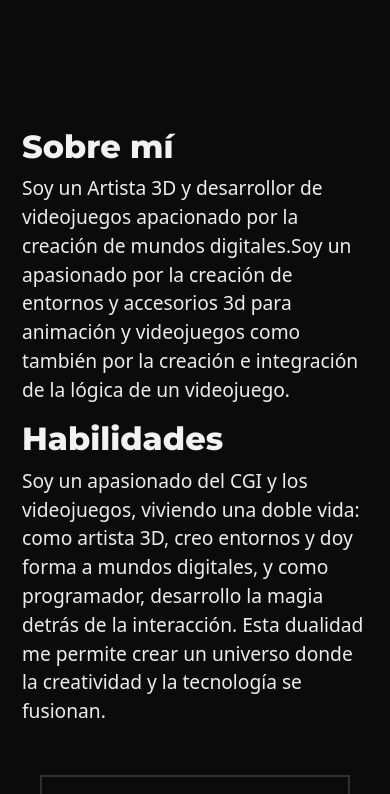
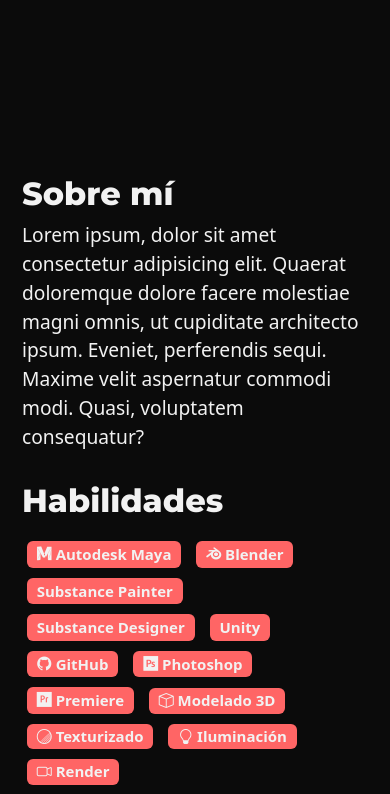
Before and after one commit to santanagamedev/portfolio, a plain HTML site: page index.html in a window 390 px wide. Shown: the part 780-1574 px from the top of the page. Drawn offline with nearby package versions, Linux system fonts and the light colour scheme.

Commit message:
About me section updated

```diff
--- a/index.html
+++ b/index.html
@@ -17,6 +17,8 @@
     <link rel="stylesheet" href="https://cdn.jsdelivr.net/npm/bootstrap-icons@1.11.3/font/bootstrap-icons.min.css">
     <!-- CSS -->
     <link href="style.css" rel="stylesheet">
+    <!-- JavaScript -->
+    <link rel="stylesheet" type='text/css' href="https://cdn.jsdelivr.net/gh/devicons/devicon@latest/devicon.min.css" />
     <!-- Google Fonts-->
     <!-- Roboto Font -->
     <link rel="preconnect" href="https://fonts.googleapis.com">
@@ -87,7 +89,7 @@
             <!-- <img class="hero-image-dev rounded-circle" src="images/profile-photo.jpg" alt="Foto de Carlos Vargas Santana"> -->
             <div>
             <h1 class="white-text">
-              Hola! Soy Carlos Vargas Santana, <br>
+              Hola! Soy Carlos Vargas Santana<br>
               <span class="h1-red-word""> Artista 3d y Desarrollador de Videojuegos</span>
             </h1>
             <p class="white-text">
@@ -101,18 +103,32 @@
         </div>
     </section>
     <!-- About Me -->
-    <section id="about-me"  class="about-me dark-section">
+    <section id="about-me"  class="about-me dark-section ">
       <div class="container">
-        <div class="">
+        <div class="about-second">
             <h2 class="title-section white-text">Sobre mí</h2>
             <p class="text-section">
-              Soy un Artista 3D y desarrollor de videojuegos apacionado por la creación de mundos digitales.Soy un apasionado por la creación de entornos y accesorios 3d para animación y videojuegos como también por la creación e integración de la lógica de un videojuego.
+              Lorem ipsum, dolor sit amet consectetur adipisicing elit. Quaerat doloremque dolore facere molestiae magni omnis, ut cupiditate architecto ipsum. Eveniet, perferendis sequi. Maxime velit aspernatur commodi modi. Quasi, voluptatem consequatur?
             </p>
         </div>
-        <div class="">
+        <div class="about-second">
           <h2 class="title-section white-text">Habilidades</h2>
           <p class="text-section">
-            Soy un apasionado del CGI y los videojuegos, viviendo una doble vida: como artista 3D, creo entornos y doy forma a mundos digitales, y como programador, desarrollo la magia detrás de la interacción. Esta dualidad me permite crear un universo donde la creatividad y la tecnología se fusionan.
+            <div class="badges-container">
+              <span class="badge "><i class="devicon-maya-plain"></i> Autodesk Maya</span>
+              <span class="badge "><i class="devicon-blender-original"></i> Blender</span>
+              <span class="badge "><i class="devicon-"></i> Substance Painter</span>
+              <span class="badge "><i class="devicon-"></i> Substance Designer</span>
+              <span class="badge "><i class="devicon-unity-plain"></i> Unity</span>
+              <span class="badge "><i class="devicon-github-original"></i> GitHub</span>
+              <span class="badge "><i class="devicon-photoshop-plain"></i> Photoshop</span>
+              <span class="badge "><i class="devicon-premierepro-plain"></i> Premiere</span>
+              <span class="badge "><i class="bi bi-box"></i> Modelado 3D</span>
+              <span class="badge "><i class="bi bi-noise-reduction"></i> Texturizado</span>
+              <span class="badge "><i class="bi bi-lightbulb"></i> Iluminación</span>
+              <span class="badge "><i class="bi bi-camera-video"></i> Render</span>
+
+            </div>
           </p>
         </div>
       </div>
--- a/style.css
+++ b/style.css
@@ -24,7 +24,7 @@ section {
 }
 
 .dark-section {
-    color: #eceeec;
+    color: #f2f2f2;
     background-color: var(--black-grey-color);
 }
 
@@ -167,10 +167,6 @@ section {
     background-position: center;
     opacity: 0;
     transition: opacity 1s ease-in-out;
-    /*
-    background-blend-mode: multiply; /* Mezcla el gradiente con la imagen
-    background-color: rgba(0, 0, 0, 0.2); /* Fondo negro semitransparente
-    */
 }
 
 .hero-background.active {
@@ -184,7 +180,6 @@ section {
 }
 
 .hero-principal {
-    /* text-align: center; */
     position: relative;
     z-index: 2;
 }
@@ -253,14 +248,33 @@ section {
 /* About Me*/
 
 .about-me {
-    height: 500px;
     padding: 10px;
 }
 
 .about-me .container {
-
+    max-width: 50%;
     text-align: left;
 }
+
+.about-second {
+    margin: 100px 0;
+}
+
+.badges-container {
+    font-size:  20px;
+    margin: 10px 0;
+}
+
+.badges-container span {
+    background-color: var(--red-color);
+}
+
+.badge {
+    color: #f2f2f2;
+    font-weight: bold;
+    margin: 5px;
+}
+
 
 /* Experience */
 
@@ -297,7 +311,7 @@ section {
     margin: 10px 0;
 }
 
-.badges-container {
+/* .badges-container {
     font-size:  20px;
     font-weight: bold;
     margin: 10px 0;
@@ -305,7 +319,7 @@ section {
 
 .badge {
     margin: 5px;
-}
+} */
 
 /* Projects */
 
@@ -512,9 +526,7 @@ section {
 /* Responsive */
 
 @media screen and (max-width: 400px) {
-    .about-me {
-        height: 600px;
-    }
+
 
     .overlay p {
         font-size: 18px;
@@ -540,19 +552,28 @@ section {
         font-size: 2.5rem;
     }
 
+    .about-me .container {
+        max-width: 100%;
+        text-align: left;
+    }
+
+    .about-second {
+        margin: 30px 0;
+    }
+
     #email-copied-notification {
-        top: 35px; /* Ajusta la distancia de la burbuja en pantallas pequeñas */
+        top: 35px;
         right: 160px;
-        font-size: 10px; /* Reduce el tamaño de fuente para adaptarse mejor */
+        font-size: 10px;
         padding: 4px 8px;
     }
 }
 
-@media screen and (max-width: 1024px) {
+/* @media screen and (max-width: 1024px) {
     .hero-principal h1 {
         font-size: 3rem;
     }
-}
+} */
 
 @media screen and (min-width: 767px) {
     .li-brand {
```
